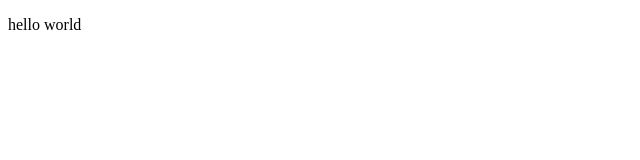
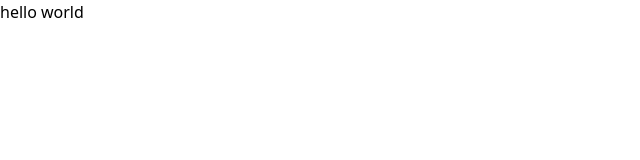
Before and after one commit to dkk375/training-management-system, a Next.js app: page / in a window 1280 px wide. Shown: the top 160 px of the page, without its empty margins (0-640 px from the left). Built offline with nearby package versions, Linux system fonts and the light colour scheme.

Commit message:
set up style processors

```diff
--- a/package.json
+++ b/package.json
@@ -11,12 +11,16 @@
   "dependencies": {
     "next": "11.1.2",
     "react": "17.0.2",
-    "react-dom": "17.0.2"
+    "react-dom": "17.0.2",
+    "sass": "^1.39.0"
   },
   "devDependencies": {
     "@types/react": "17.0.20",
+    "autoprefixer": "^10.3.4",
     "eslint": "7.32.0",
     "eslint-config-next": "11.1.2",
+    "postcss": "^8.3.6",
+    "tailwindcss": "^2.2.11",
     "typescript": "4.4.2"
   }
 }
--- a/pages/_app.tsx
+++ b/pages/_app.tsx
@@ -1,4 +1,5 @@
 import type { AppProps } from 'next/app'
+import '@styles/global.scss'
 
 function MyApp({ Component, pageProps }: AppProps) {
   return <Component {...pageProps} />
--- /dev/null
+++ b/postcss.config.js
@@ -0,0 +1,6 @@
+module.exports = {
+  plugins: {
+    tailwindcss: {},
+    autoprefixer: {},
+  },
+}
--- /dev/null
+++ b/styles/global.scss
@@ -0,0 +1,3 @@
+@tailwind base;
+@tailwind components;
+@tailwind utilities;
--- /dev/null
+++ b/tailwind.config.js
@@ -0,0 +1,12 @@
+module.exports = {
+  mode:'jit',
+  purge: ['./pages/**/*.{js,ts,jsx,tsx}', './components/**/*.{js,ts,jsx,tsx}'],
+  darkMode: false, // or 'media' or 'class'
+  theme: {
+    extend: {},
+  },
+  variants: {
+    extend: {},
+  },
+  plugins: [],
+}
```
Also changed, not shown: 1 other file (tests, documents, lock files or other folders).
